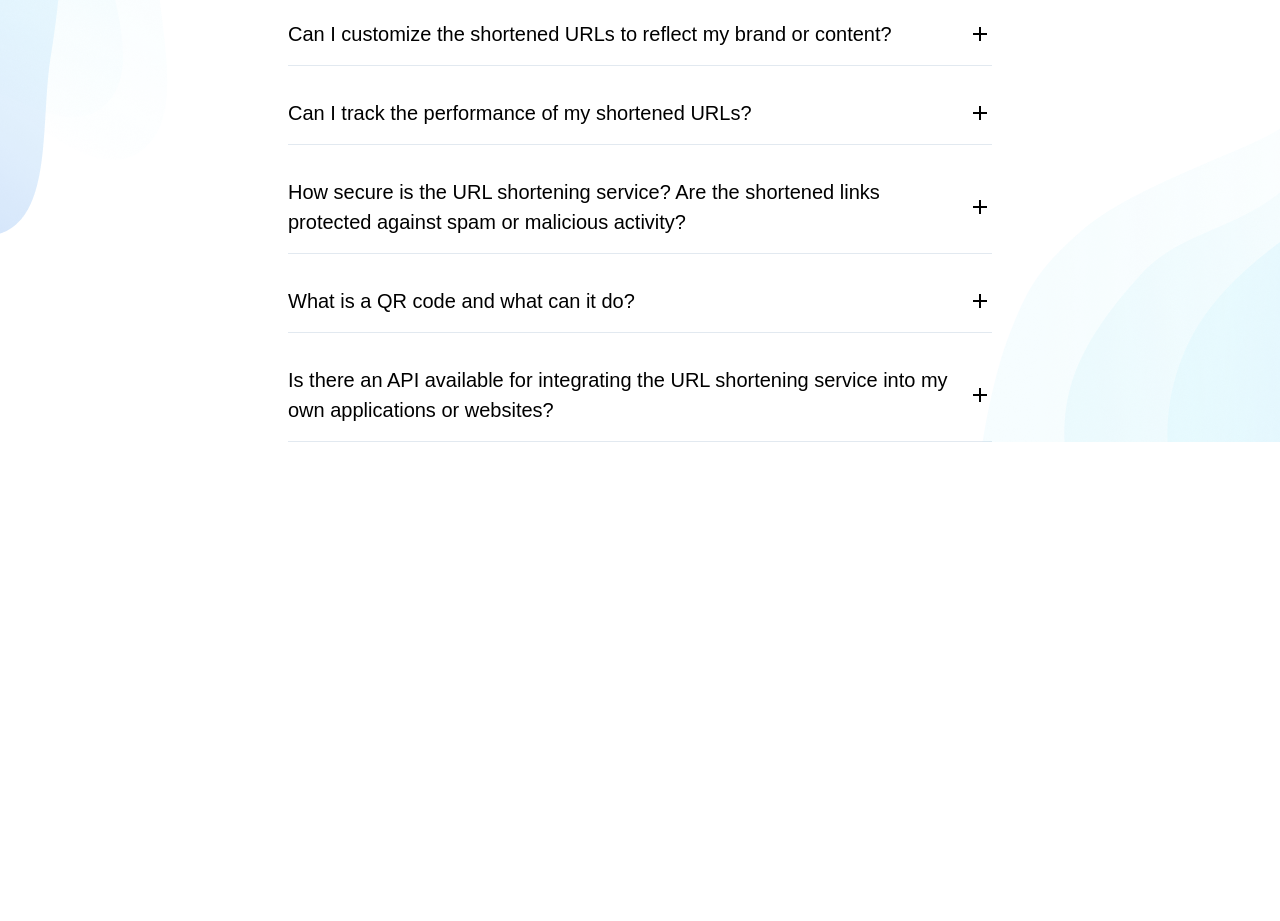
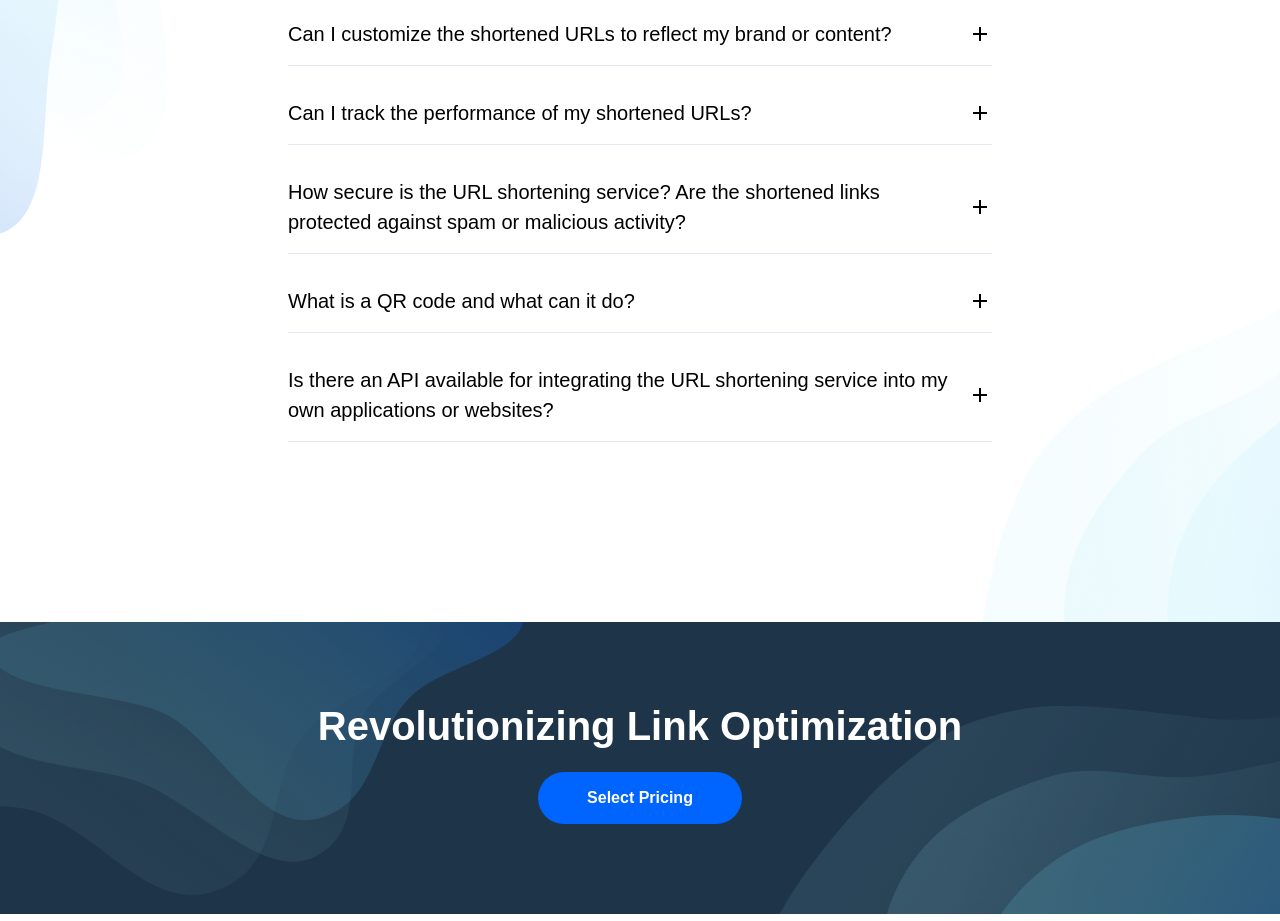
Before and after one commit to raheenah/Q2-Assignment-1-, a website: page Assignment-1/Assignment-6/index.html in a window 1280 px wide. Shown: the part 4363-5284 px from the top of the page. Before the commit the page ends 4805 px from the top, so only its background shows below. Drawn offline with nearby package versions, Linux system fonts and the light colour scheme.

Commit message:
First half of footer Section completed

```diff
--- a/Assignment-1/Assignment-6/index.html
+++ b/Assignment-1/Assignment-6/index.html
@@ -545,14 +545,16 @@
           </div>
         </div>
 
-        <div class="relative flex">
+        <div class="relative flex pb-[90px] md:pb-[180px]">
           <img
             src="src/left.png"
             alt="Background Illustration"
-            class="absolute top-0 left-0"
+            class=" hidden lg:flex absolute top-0 left-0"
           />
 
-          <div class="w-[90%] sm:w-[70%] lg:w-[55%] mx-auto flex flex-col gap-[64px]">
+          <div
+            class="w-[90%] sm:w-[70%] lg:w-[55%] mx-auto flex flex-col gap-[64px]"
+          >
             <h2
               class="font-bold w-auto mx-auto text-[30px] md:text-[40px] pl-[16px] border-l-8"
               style="
@@ -569,11 +571,11 @@
             <div class="[&>summary]:list-none flex flex-col gap-[16px]">
               <details
                 id="details"
-                class="group border-b-[1px] py-[16px]   border-b-grey_highlight"
+                class="group border-b-[1px] py-[16px] border-b-grey_highlight"
               >
                 <summary class="flex items-center w-full justify-between">
                   <h2
-                    class="  font-medium text-[14px] lg:text-[20px] w-full justify-between flex items-center"
+                    class="font-medium text-[14px] lg:text-[20px] w-full justify-between flex items-center"
                   >
                     How does URL shortening work?
                     <span
@@ -598,11 +600,11 @@
               </details>
               <details
                 id="details"
-                class="group border-b-[1px] py-[16px]   border-b-grey_highlight"
+                class="group border-b-[1px] py-[16px] border-b-grey_highlight"
               >
                 <summary class="flex items-center w-full justify-between">
                   <h2
-                    class="  font-medium text-[14px] lg:text-[20px] flex items-center"
+                    class="font-medium text-[14px] lg:text-[20px] flex items-center"
                   >
                     How Is it necessary to create an account to use the URL
                     shortening service? URL shortening work?
@@ -628,11 +630,11 @@
               </details>
               <details
                 id="details"
-                class="group border-b-[1px] py-[16px]   border-b-grey_highlight"
+                class="group border-b-[1px] py-[16px] border-b-grey_highlight"
               >
                 <summary class="flex items-center w-full justify-between">
                   <h2
-                    class="  font-medium text-[14px] lg:text-[20px] w-full justify-between flex items-center"
+                    class="font-medium text-[14px] lg:text-[20px] w-full justify-between flex items-center"
                   >
                     Are the shortened links permanent? Will they expire?
                     <span
@@ -657,11 +659,11 @@
               </details>
               <details
                 id="details"
-                class="group border-b-[1px] py-[16px]   border-b-grey_highlight"
+                class="group border-b-[1px] py-[16px] border-b-grey_highlight"
               >
                 <summary class="flex items-center w-full justify-between">
                   <h2
-                    class="  font-medium text-[14px] lg:text-[20px] w-full justify-between flex items-center"
+                    class="font-medium text-[14px] lg:text-[20px] w-full justify-between flex items-center"
                   >
                     Are there any limitations on the number of URLs I can
                     shorten?
@@ -687,11 +689,11 @@
               </details>
               <details
                 id="details"
-                class="group border-b-[1px] py-[16px]   border-b-grey_highlight"
+                class="group border-b-[1px] py-[16px] border-b-grey_highlight"
               >
                 <summary class="flex items-center w-full justify-between">
                   <h2
-                    class="  font-medium text-[14px] lg:text-[20px] flex w-full justify-between items-center"
+                    class="font-medium text-[14px] lg:text-[20px] flex w-full justify-between items-center"
                   >
                     Can I customize the shortened URLs to reflect my brand or
                     content?
@@ -717,11 +719,11 @@
               </details>
               <details
                 id="details"
-                class="group border-b-[1px] py-[16px]   border-b-grey_highlight"
+                class="group border-b-[1px] py-[16px] border-b-grey_highlight"
               >
                 <summary class="flex items-center w-full justify-between">
                   <h2
-                    class="  font-medium text-[14px] lg:text-[20px] flex w-full justify-between items-center"
+                    class="font-medium text-[14px] lg:text-[20px] flex w-full justify-between items-center"
                   >
                     Can I track the performance of my shortened URLs?
                     <span
@@ -746,11 +748,11 @@
               </details>
               <details
                 id="details"
-                class="group border-b-[1px] py-[16px]   border-b-grey_highlight"
+                class="group border-b-[1px] py-[16px] border-b-grey_highlight"
               >
                 <summary class="flex items-center w-full justify-between">
                   <h2
-                    class="  font-medium text-[14px] lg:text-[20px] w-full justify-between flex items-center"
+                    class="font-medium text-[14px] lg:text-[20px] w-full justify-between flex items-center"
                   >
                     How secure is the URL shortening service? Are the shortened
                     links protected against spam or malicious activity?
@@ -776,11 +778,11 @@
               </details>
               <details
                 id="details"
-                class="group border-b-[1px] py-[16px]   border-b-grey_highlight"
+                class="group border-b-[1px] py-[16px] border-b-grey_highlight"
               >
-                <summary class=" flex items-center justify-between">
+                <summary class="flex items-center justify-between">
                   <h2
-                    class="  font-medium text-[14px] lg:text-[20px] w-full justify-between flex items-center"
+                    class="font-medium text-[14px] lg:text-[20px] w-full justify-between flex items-center"
                   >
                     What is a QR code and what can it do?
                     <span
@@ -805,11 +807,11 @@
               </details>
               <details
                 id="details"
-                class="group border-b-[1px] py-[16px]   border-b-grey_highlight"
+                class="group border-b-[1px] py-[16px] border-b-grey_highlight"
               >
-                <summary class=" flex items-center justify-between">
+                <summary class="flex items-center justify-between">
                   <h2
-                    class="  font-medium text-[14px] lg:text-[20px] w-full justify-between flex items-center"
+                    class="font-medium text-[14px] lg:text-[20px] w-full justify-between flex items-center"
                   >
                     Is there an API available for integrating the URL shortening
                     service into my own applications or websites?
@@ -839,10 +841,34 @@
           <img
             src="src/right.png"
             alt="Background Illustration"
-            class="absolute z-10 bottom-0 right-0"
+            class="hidden lg:flex absolute z-10 bottom-0 right-0"
           />
         </div>
       </section>
+
+      <div class="flex bg-highlighted_card">
+        <div class="relative w-full">
+          <img
+            src="src/footer left.png"
+            alt="Background Illustration"
+            class="absolute top-0 left-0 z-40"
+          />
+          <div
+            class="relative mx-auto flex items-center justify-center my-[90px] rounded-[12px] flex-col gap-[32px] w-fit  z-50  "
+          >
+            <h3 class="text-white font-bold text-lg md:text-[40px]">Revolutionizing Link Optimization</h3>
+            <a
+              class=" py-[18px] px-[20px]  md:px-[49.5px] text-xs font-semibold md:text-[16px] text-white bg-blue rounded-full"
+              >Select Pricing</a
+            >
+          </div>
+          <img
+            src="src/footer right.png"
+            alt="Background Illustration"
+            class="absolute bottom-0 right-0 z-40"
+          />
+        </div>
+      </div>
     </main>
 
     <script>
```
Also changed, not shown: Assignment-1/Assignment-6/src/footer left.png (added), Assignment-1/Assignment-6/src/footer right.png (added), Assignment-1/Assignment-6/src/output.css. Lines whose indentation alone changed are shown as unchanged.
